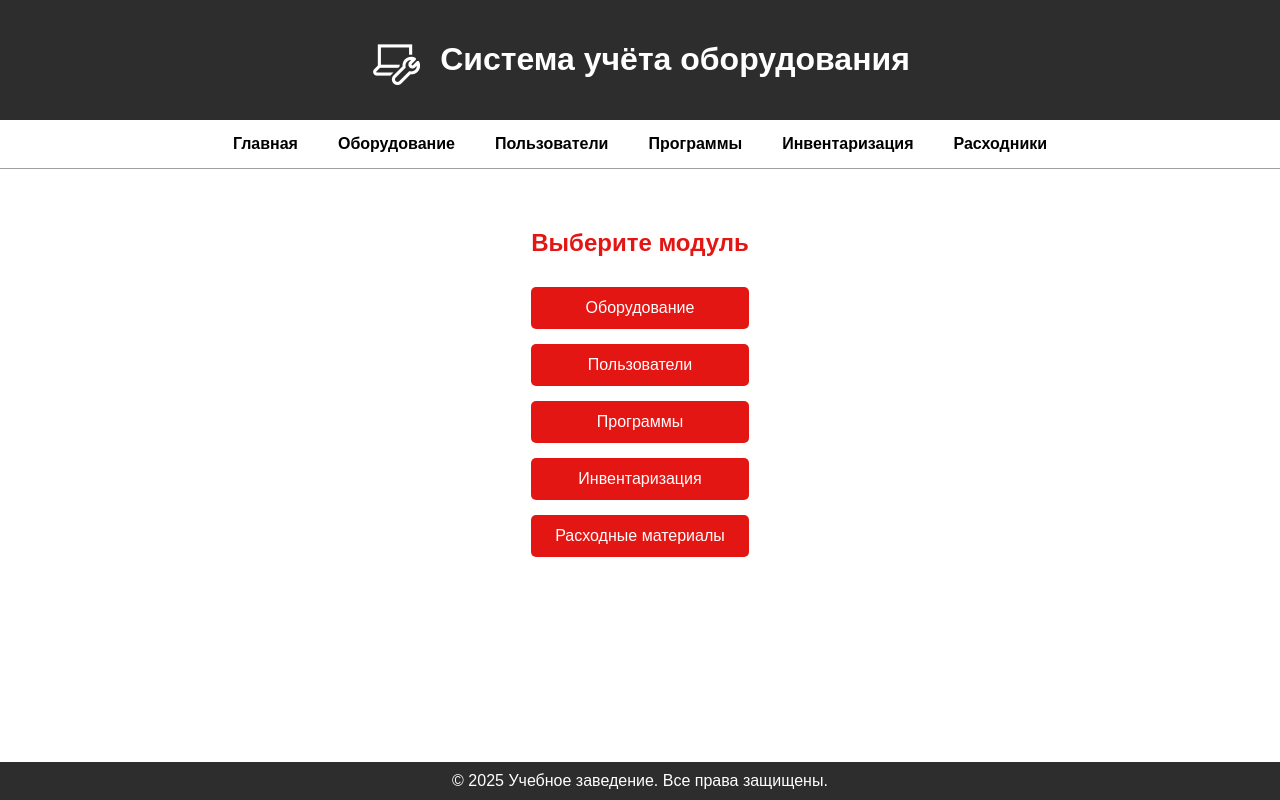
After one commit to lrdvcky/Equipment_Managment, a PHP site: page /modules.php in a window 1280 px wide. The commit adds this page. Run offline with PHP 8.4, Linux system fonts and the light colour scheme.

Commit message:
Страница Модулей

```diff
--- /dev/null
+++ b/modules.php
@@ -0,0 +1,49 @@
+<?php
+?>
+<!DOCTYPE html>
+<html lang="ru">
+<head>
+    <meta charset="UTF-8">
+    <title>Модули | Учёт оборудования</title>
+    <meta name="viewport" content="width=device-width, initial-scale=1.0">
+    <link rel="stylesheet" href="style.css">
+</head>
+<body>
+
+<div class="wrapper">
+
+    <header>
+        <div class="header-content">
+            <img src="img/logo.png" alt="Логотип" class="logo">
+            <h1>Система учёта оборудования</h1>
+        </div>
+    </header>
+
+    <nav>
+        <a href="index.php">Главная</a>
+        <a href="#">Оборудование</a>
+        <a href="#">Пользователи</a>
+        <a href="#">Программы</a>
+        <a href="#">Инвентаризация</a>
+        <a href="#">Расходники</a>
+    </nav>
+
+    <main>
+        <h2 class="highlight">Выберите модуль</h2>
+        <div class="modules-list">
+            <a href="#" class="module-button">Оборудование</a>
+            <a href="#" class="module-button">Пользователи</a>
+            <a href="#" class="module-button">Программы</a>
+            <a href="#" class="module-button">Инвентаризация</a>
+            <a href="#" class="module-button">Расходные материалы</a>
+        </div>
+    </main>
+
+    <footer>
+        &copy; 2025 Учебное заведение. Все права защищены.
+    </footer>
+
+</div>
+
+</body>
+</html>
--- a/style.css
+++ b/style.css
@@ -97,3 +97,28 @@ footer {
     width: auto;
     border-radius: 5px;
 }
+.modules-list {
+    display: flex;
+    flex-direction: column;
+    gap: 15px;
+    max-width: 300px;
+    margin-top: 30px;
+}
+
+.module-button {
+    display: block;
+    background-color: var(--red);
+    color: white;
+    text-align: center;
+    padding: 12px;
+    text-decoration: none;
+    font-size: 16px;
+    border-radius: 5px;
+    transition: all 0.3s ease;
+}
+
+.module-button:hover {
+    background-color: #b91010;
+    transform: translateY(-2px);
+    box-shadow: 0 4px 10px rgba(0, 0, 0, 0.2);
+}
```
Also changed, not shown: index.php (+21 -9 lines).
